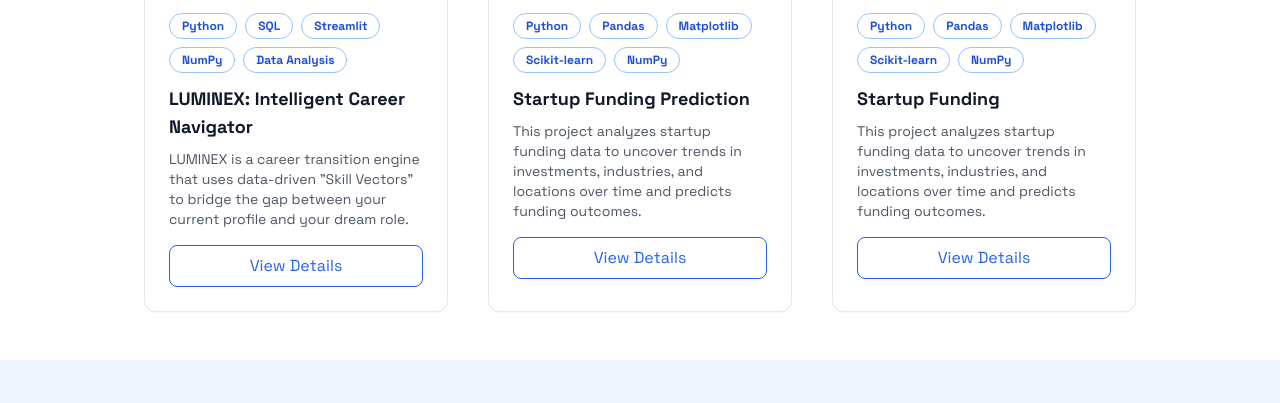
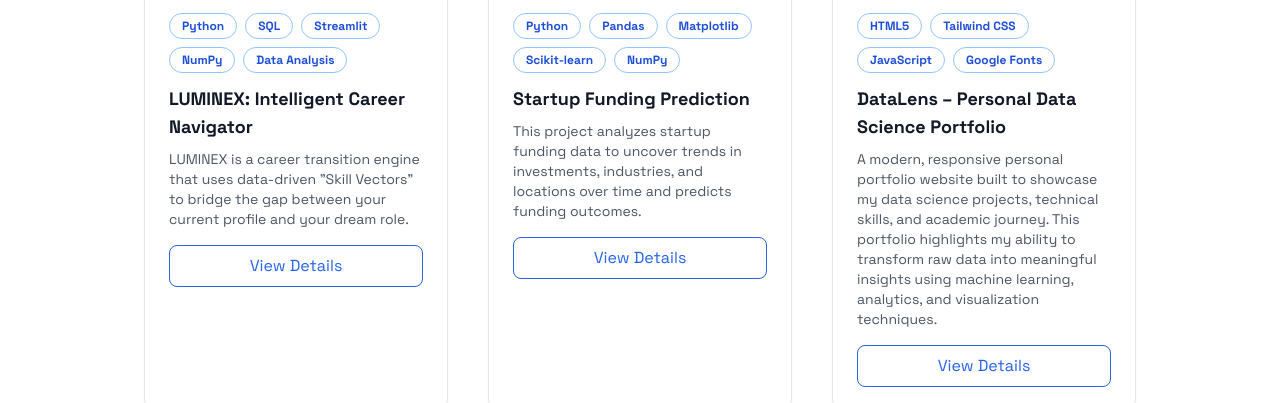
Before and after one commit to shalininadar66/DataLens-Personal-Data-Science-Portfolio, a plain HTML site: page idea4.html in a window 1280 px wide. Shown: the part 416-819 px from the top of the page. Drawn offline with nearby package versions, Linux system fonts and the light colour scheme.

Commit message:
idea4.html

```diff
--- a/idea4.html
+++ b/idea4.html
@@ -127,24 +127,26 @@ body {
 
 <!-- PROJECT 3 -->
 <div class="project-card p-6 border rounded-xl shadow-sm">
-  <img src="https://images.unsplash.com/photo-1551288049-bebda4e38f71"
+  <img src="https://images.unsplash.com/photo-1498050108023-c5249f4df085"
        class="rounded-lg mb-4" />
 
   <div class="flex flex-wrap gap-2 mb-3 text-xs font-bold text-blue-700">
-    <span class="px-3 py-1 bg-white border border-blue-300 rounded-full">Python</span>
-    <span class="px-3 py-1 bg-white border border-blue-300 rounded-full">Pandas</span>
-    <span class="px-3 py-1 bg-white border border-blue-300 rounded-full">Matplotlib</span>
-    <span class="px-3 py-1 bg-white border border-blue-300 rounded-full">Scikit-learn</span>
-    <span class="px-3 py-1 bg-white border border-blue-300 rounded-full">NumPy</span>
+    <span class="px-3 py-1 bg-white border border-blue-300 rounded-full">HTML5</span>
+    <span class="px-3 py-1 bg-white border border-blue-300 rounded-full">Tailwind CSS</span>
+    <span class="px-3 py-1 bg-white border border-blue-300 rounded-full">JavaScript</span>
+    <span class="px-3 py-1 bg-white border border-blue-300 rounded-full">Google Fonts</span>
   </div>
 
-  <h3 class="font-bold text-lg mb-2">Startup Funding </h3>
+  <h3 class="font-bold text-lg mb-2">DataLens – Personal Data Science Portfolio </h3>
 
   <p class="text-sm text-gray-600 mb-4">
-    This project analyzes startup funding data to uncover trends in investments, industries, and locations over time and predicts funding outcomes.
+
+A modern, responsive personal portfolio website built to showcase my data science projects, technical skills, and academic journey.
+
+This portfolio highlights my ability to transform raw data into meaningful insights using machine learning, analytics, and visualization techniques.
   </p>
 
-  <a href="https://github.com/shalininadar66/startup-funding-prediction"
+  <a href="https://github.com/shalininadar66/DataLens-Personal-Data-Science-Portfolio"
      target="_blank"
      class="block text-center border border-blue-600 text-blue-600 py-2 rounded-lg hover:bg-blue-600 hover:text-white">
     View Details
```
